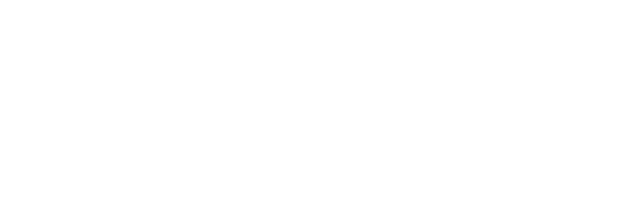
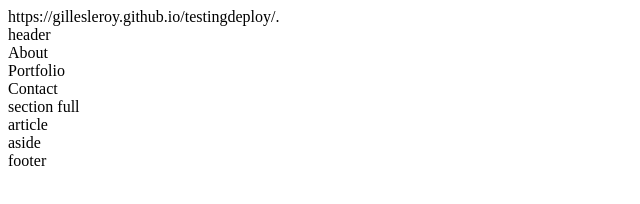
Before and after one commit to gillesleroy/testingdeploy, a plain HTML site: page index.html in a window 1280 px wide. Shown: the whole page, without its empty margins (0-640 px from the left). Drawn offline with Linux system fonts and the light colour scheme.

Commit message:
modified index.html'
quit

```diff
--- a/index.html
+++ b/index.html
@@ -8,3 +8,35 @@
   <!-- <link rel="stylesheet" type="text/css" href="reset.css"> -->
   <!-- <link rel="stylesheet" type="text/css" href="style.css"> -->
 </head>
+https://gillesleroy.github.io/testingdeploy/.
+</body>
+<body>
+
+    <header>
+      header
+    </header>
+
+    <div id="nav">
+        <section id="left">
+          About
+        </section>
+        <section id="middle">
+          Portfolio
+        </section>
+        <section id="right">
+         Contact
+        </section>
+    </div>
+    <section id="full">
+      section full
+      <article>
+        article
+      </article>
+    </section>
+    <aside>
+      aside
+    </aside>
+    <footer>
+      footer
+    </footer>
+</html>
```
